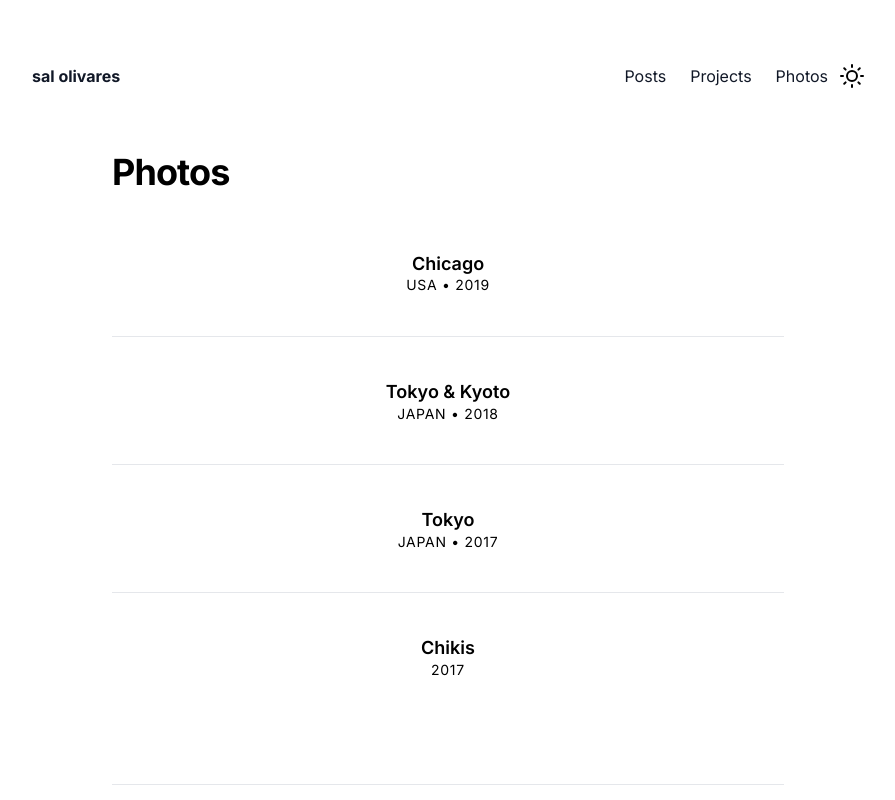
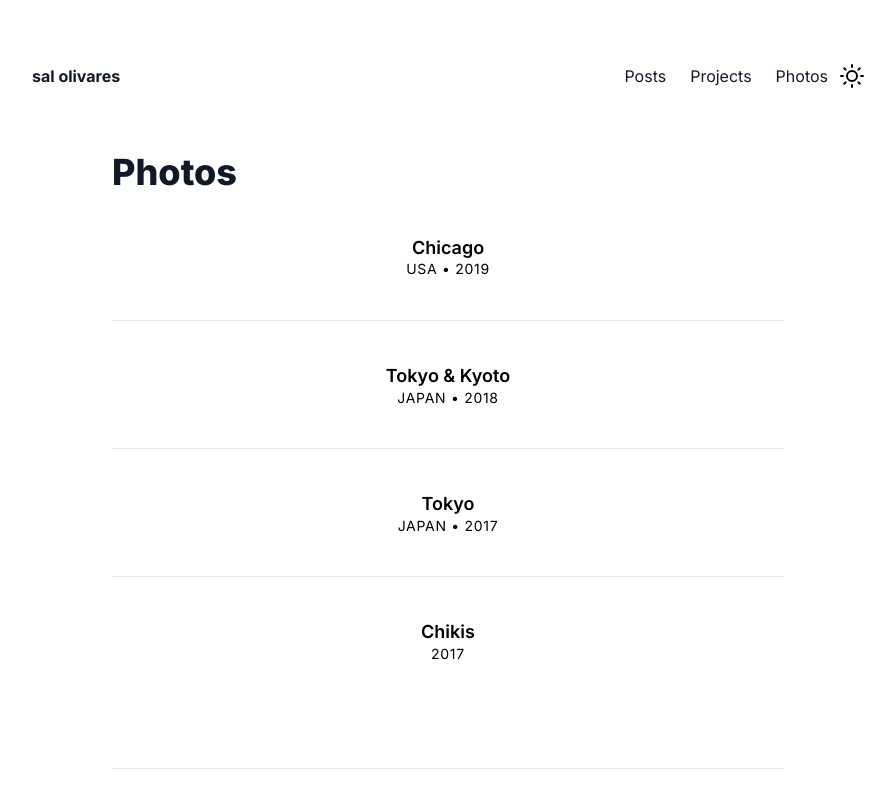
Before and after one commit to salolivares/salolivares.com, a Next.js app: page /photos in a window 1280 px wide. Shown: the top 800 px of the page, without its empty margins (192-1087 px from the left). Built offline with nearby package versions, Linux system fonts and the light colour scheme; no server answers.

Commit message:
fix header size

```diff
--- a/pages/photos.tsx
+++ b/pages/photos.tsx
@@ -1,13 +1,15 @@
 import PHOTO_ALBUMS from '../data/photo-albums'
 import { Container } from '../components/Container'
-import { PageHeader } from '../components/PageHeader'
 import { PhotoAlbumListItem } from '../components/PhotoAlbumListItem'
+import { Content } from '../components/Content'
 
 function PhotosPage() {
   return (
     <Container title="Photos | Sal Olivares">
       <div className="max-w-2xl mx-auto mb-16 w-full">
-        <PageHeader>Photos</PageHeader>
+        <Content>
+          <h1>Photos</h1>
+        </Content>
         <div className="divide-y dark:divide-opacity-50 dark:divide-gray-400">
           {PHOTO_ALBUMS.map((album) => (
             <PhotoAlbumListItem key={album.url} {...album} url={`/photos/${album.url}`} />
--- a/pages/posts.tsx
+++ b/pages/posts.tsx
@@ -3,8 +3,8 @@ import { InferGetStaticPropsType } from 'next'
 import Link from 'next/link'
 import { getAllFilesFrontMatter } from '../lib/mdx'
 import { Container } from '../components/Container'
-import { PageHeader } from '../components/PageHeader'
 import { PostDate } from '../components/PostDate'
+import { Content } from '../components/Content'
 
 export const getStaticProps = () => {
   const posts = getAllFilesFrontMatter('posts')
@@ -21,7 +21,9 @@ function PostsPage({ posts }: InferGetStaticPropsType<typeof getStaticProps>) {
   return (
     <Container title="Posts | Sal Olivares">
       <div className="max-w-2xl mx-auto mb-16 w-full">
-        <PageHeader>Posts</PageHeader>
+        <Content>
+          <h1>Posts</h1>
+        </Content>
         <div className="divide-y dark:divide-opacity-50 dark:divide-gray-400">
           {posts.map((post) => (
             <div key={`${post.slug!}`} className="flex flex-col lg:flex-row lg:items-center py-4">
```
